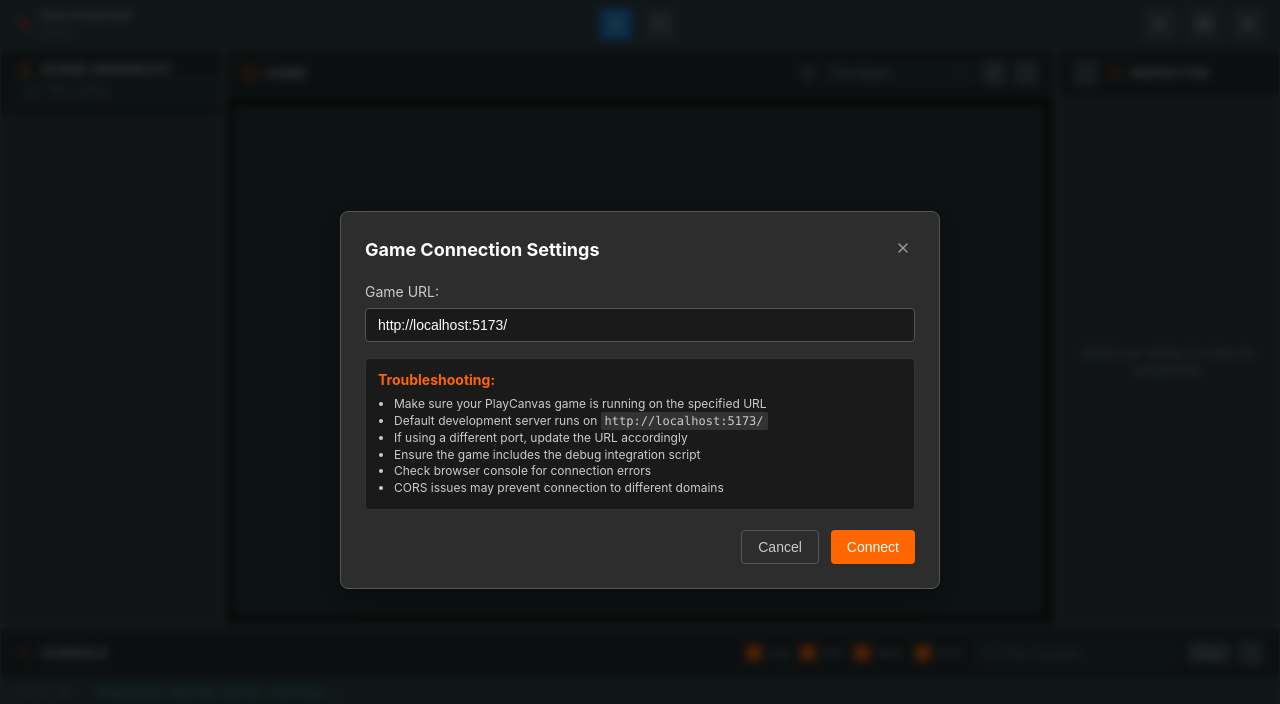
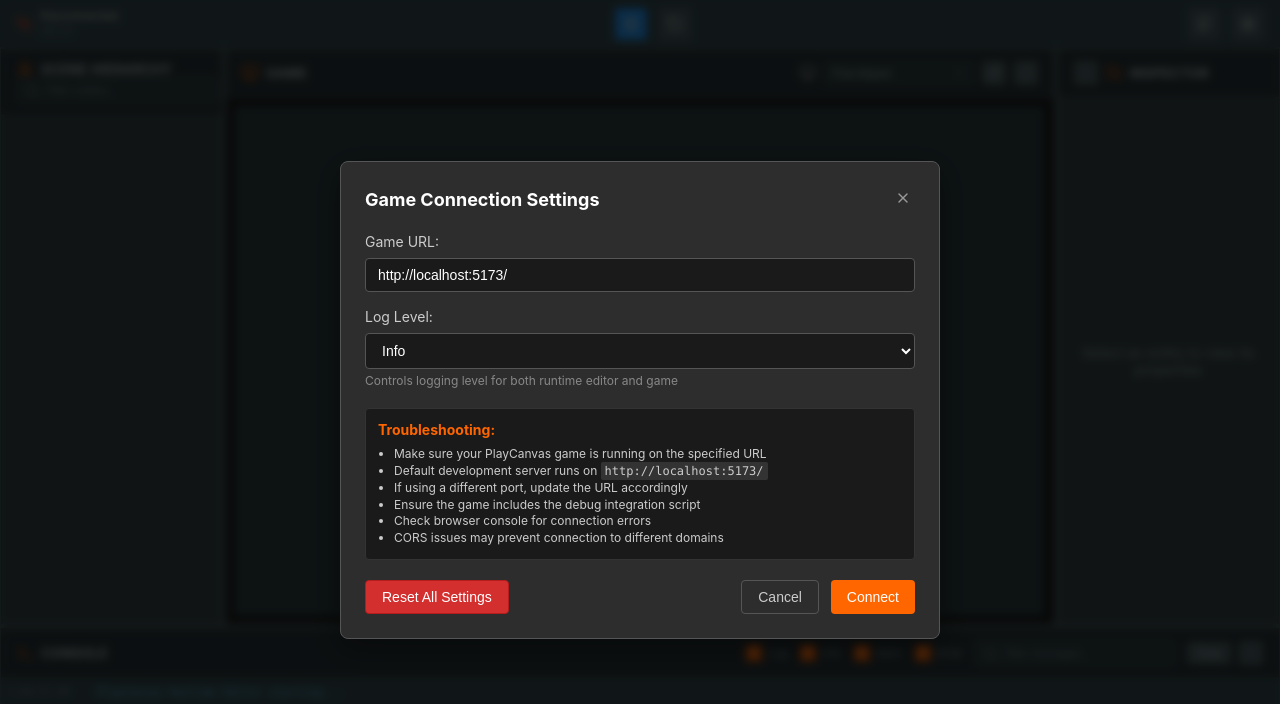
Before and after one commit to tatelax/playcanvas-runtime-editor, a React (Create React App) app: page / in a window 1280 px wide. Shown: the top 704 px of the page. Built offline with nearby package versions, Linux system fonts and the light colour scheme.

Commit message:
remove diagnostic panel

```diff
--- a/src/App.tsx
+++ b/src/App.tsx
@@ -1,8 +1,7 @@
 import React, { useState, useEffect, useRef } from 'react';
 import { PanelGroup, Panel, PanelResizeHandle } from 'react-resizable-panels';
-import { Play, Pause, Settings, Search, ChevronRight, ChevronDown, ChevronLeft, ChevronUp, RotateCcw, Minus, Plus, TreePine, Monitor, Search as SearchIcon, Terminal, X, ExternalLink, Maximize, Github, Bug, Wifi, WifiOff } from 'lucide-react';
+import { Play, Pause, Settings, Search, ChevronRight, ChevronDown, ChevronLeft, ChevronUp, RotateCcw, Minus, Plus, TreePine, Monitor, Search as SearchIcon, Terminal, X, ExternalLink, Maximize, Github, Wifi, WifiOff } from 'lucide-react';
 import { debugBridge, PCEntityData, PCComponentData, PerformanceData } from './PlayCanvasDebugBridge';
-import { DiagnosticPanel } from './DiagnosticPanel';
 import { logger, LogLevel } from './Logger';
 import { PropertyRenderer } from './PropertyInspectors';
 import packageJson from '../package.json';
@@ -93,7 +92,17 @@ function App() {
     warn: true,
     error: true
   });
-  const [showDiagnostics, setShowDiagnostics] = useState(false);
+  const [logLevel, setLogLevel] = useState<LogLevel>(() => {
+    try {
+      const saved = localStorage.getItem('playcanvas-debug-logger-level') as LogLevel;
+      if (saved && ['none', 'error', 'warn', 'info', 'debug'].includes(saved)) {
+        return saved;
+      }
+    } catch (error) {
+      // Ignore errors loading from localStorage
+    }
+    return logger.getLevel();
+  });
 
   const [hierarchyCollapsed, setHierarchyCollapsed] = useState(false);
   const [inspectorCollapsed, setInspectorCollapsed] = useState(false);
@@ -135,7 +144,13 @@ function App() {
       const savedLogLevel = localStorage.getItem('playcanvas-debug-logger-level') as LogLevel;
       if (savedLogLevel && ['none', 'error', 'warn', 'info', 'debug'].includes(savedLogLevel)) {
         logger.setLevel(savedLogLevel);
+        setLogLevel(savedLogLevel);
         logger.debug('Loaded logger level:', savedLogLevel);
+        // Send to game as well
+        setTimeout(() => debugBridge.setGameLogLevel(savedLogLevel), 100);
+      } else {
+        // Set initial log level to game
+        setTimeout(() => debugBridge.setGameLogLevel(logLevel), 100);
       }
     } catch (error) {
       logger.warn('Failed to load saved settings:', error);
@@ -163,6 +178,20 @@ function App() {
     setShowConnectionModal(true);
   };
 
+  // Handle log level changes
+  const handleLogLevelChange = (newLevel: LogLevel) => {
+    setLogLevel(newLevel);
+    logger.setLevel(newLevel);
+    // Send log level to game
+    debugBridge.setGameLogLevel(newLevel);
+    // Persist to localStorage
+    try {
+      localStorage.setItem('playcanvas-debug-logger-level', newLevel);
+    } catch (error) {
+      logger.warn('Failed to save logger level:', error);
+    }
+  };
+
   // Reset all settings to defaults
   const resetAllSettings = () => {
     // Reset aspect ratio
@@ -173,14 +202,20 @@ function App() {
     setInspectorCollapsed(false);
     setConsoleCollapsed(false);
 
+    // Reset log level
+    setLogLevel('info');
+    logger.setLevel('info');
+
     // Clear localStorage
     try {
       localStorage.removeItem(ASPECT_RATIO_KEY);
       localStorage.removeItem(GAME_URL_KEY);
+      localStorage.removeItem('playcanvas-debug-logger-level');
     } catch (error) {
       logger.warn('Failed to clear localStorage:', error);
     }
 
+    addConsoleMessage('info', 'All settings reset to defaults');
     logger.info('All settings reset to defaults');
   };
 
@@ -515,10 +550,7 @@ function App() {
     logger.debug('Filtered hierarchy:', filteredHierarchy);
   }, [entityHierarchy, filteredHierarchy]);
 
-  // Debug diagnostics state
-  useEffect(() => {
-    logger.debug('Diagnostics panel state changed:', showDiagnostics);
-  }, [showDiagnostics]);
+
 
   const filteredConsoleMessages = consoleMessages.filter(msg => {
     // Apply text filter
@@ -554,7 +586,7 @@ function App() {
               </div>
             )}
             <div className="status-text" style={{ color: '#ccc' }}>
-              <span className="connection-text" style={{ fontSize: '14px' }}>
+              <span className="connection-text" style={{ fontSize: '12px' }}>
                 {isConnecting ? 'Connecting...' : isConnected ? 'Connected to PlayCanvas' : 'Disconnected'}
               </span>
               <span className="version-text" style={{ fontSize: '12px', opacity: 0.7 }}>v{packageJson.version}</span>
@@ -587,20 +619,7 @@ function App() {
           >
             <Github size={16} />
           </button>
-          <button
-            className="control-btn"
-            title="Diagnostics"
-            onClick={() => {
-              logger.debug('Diagnostics button clicked, current state:', showDiagnostics);
-              setShowDiagnostics(!showDiagnostics);
-            }}
-            style={{
-              backgroundColor: showDiagnostics ? '#2196f3' : undefined,
-              borderColor: showDiagnostics ? '#1976d2' : undefined
-            }}
-          >
-            <Bug size={16} />
-          </button>
+
           <button
             className="control-btn"
             title="Connection Settings"
@@ -853,14 +872,7 @@ function App() {
         </PanelGroup>
       </div>
 
-      {/* Diagnostic Panel */}
-      {showDiagnostics && (
-        <DiagnosticPanel
-          onClose={() => setShowDiagnostics(false)}
-          gameFrameRef={gameFrameRef}
-          onSettingsReset={resetAllSettings}
-        />
-      )}
+
 
       {/* Connection Modal */}
       {showConnectionModal && (
@@ -928,6 +940,35 @@ function App() {
               />
             </div>
 
+                         <div style={{ marginBottom: '20px' }}>
+               <label style={{ color: '#ccc', display: 'block', marginBottom: '8px', fontSize: '14px' }}>
+                 Log Level:
+               </label>
+               <select
+                 value={logLevel}
+                 onChange={(e) => handleLogLevelChange(e.target.value as LogLevel)}
+                 style={{
+                   width: '100%',
+                   padding: '8px 12px',
+                   backgroundColor: '#1a1a1a',
+                   border: '1px solid #555',
+                   borderRadius: '4px',
+                   color: '#fff',
+                   fontSize: '14px',
+                   boxSizing: 'border-box'
+                 }}
+               >
+                 <option value="none">None</option>
+                 <option value="error">Error</option>
+                 <option value="warn">Warn</option>
+                 <option value="info">Info</option>
+                 <option value="debug">Debug</option>
+               </select>
+               <div style={{ fontSize: '12px', color: '#888', marginTop: '4px' }}>
+                 Controls logging level for both runtime editor and game
+               </div>
+             </div>
+
              <div style={{ marginBottom: '20px', padding: '12px', backgroundColor: '#1a1a1a', borderRadius: '4px', border: '1px solid #333' }}>
                <h4 style={{ margin: '0 0 8px 0', color: '#ff6600', fontSize: '14px' }}>Troubleshooting:</h4>
                <ul style={{ margin: '0', paddingLeft: '16px', color: '#ccc', fontSize: '12px', lineHeight: '1.4' }}>
@@ -940,7 +981,22 @@ function App() {
                </ul>
              </div>
 
-            <div style={{ display: 'flex', gap: '12px', justifyContent: 'flex-end' }}>
+                         <div style={{ display: 'flex', gap: '12px', justifyContent: 'space-between', alignItems: 'center' }}>
+               <button
+                 onClick={resetAllSettings}
+                 style={{
+                   padding: '8px 16px',
+                   backgroundColor: '#d32f2f',
+                   border: '1px solid #b71c1c',
+                   borderRadius: '4px',
+                   color: '#fff',
+                   cursor: 'pointer',
+                   fontSize: '14px'
+                 }}
+               >
+                 Reset All Settings
+               </button>
+               <div style={{ display: 'flex', gap: '12px' }}>
                  <button
                    onClick={() => setShowConnectionModal(false)}
                    style={{
@@ -970,6 +1026,7 @@ function App() {
                  >
                    Connect
                  </button>
+               </div>
              </div>
           </div>
         </div>
```
Lines whose indentation alone changed are shown as unchanged.
